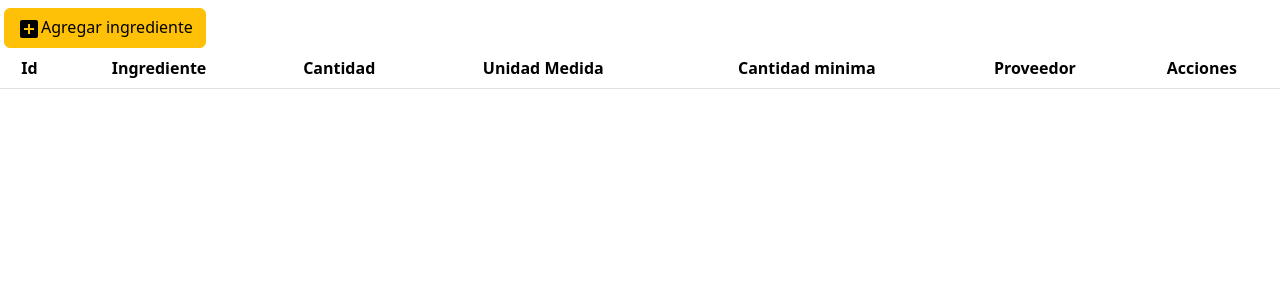
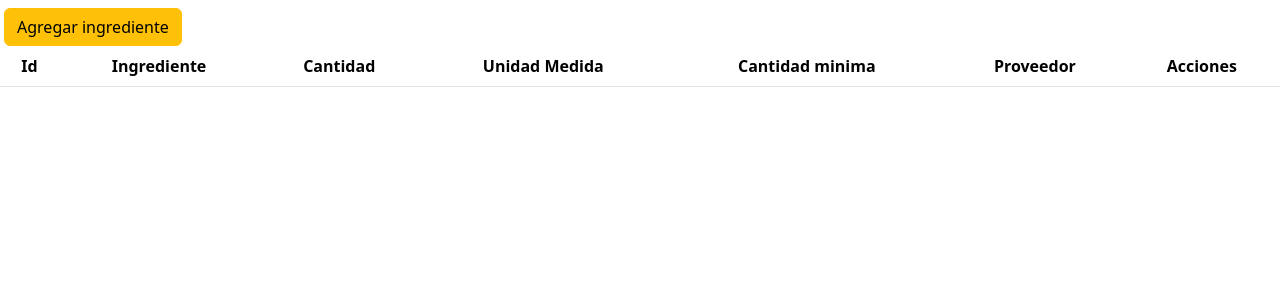
Before and after one commit to AlexisSalazar123/Proyecto-GitHub, a PHP site: page /GitHub/inventario.php in a window 1280 px wide. Shown: the top 300 px of the page. Run offline with PHP 8.4, Linux system fonts and the light colour scheme; data that the repository does not hold is empty.

Commit message:
quite icono de boton

```diff
--- a/Inventario/inventario.php
+++ b/Inventario/inventario.php
@@ -13,7 +13,7 @@
 </head>
 <body>
     <div class="py-1"></div>
-    <button type="button" class="btn-mio btn btn-warning ms-1 " data-bs-toggle="modal" data-bs-target="#modal"><img src="plus-square-solid-24.png" alt="agregar">Agregar ingrediente</button>
+    <button type="button" class="btn-mio btn btn-warning ms-1 " data-bs-toggle="modal" data-bs-target="#modal">Agregar ingrediente</button>
 
     <div class="modal fade" id="modal" tabindex="-1" aria-labelledby="exampleModalLabel" aria-hidden="true">
     <div class="modal-dialog">
```
